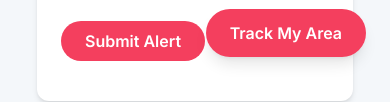
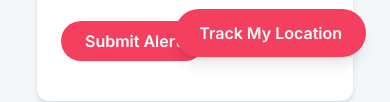
Before and after one commit to Surendersahk/SUPERNOVAZ, a website: page www/index.html in a window 390 px wide. Shown: the part 763-865 px from the top of the page. Drawn offline with nearby package versions, Linux system fonts and the light colour scheme.

Commit message:
Update index.html

```diff
--- a/www/index.html
+++ b/www/index.html
@@ -164,7 +164,7 @@
 </main>
 <!-- Track My Location Button -->
 <button aria-label="Track My Location" class="fixed bottom-6 right-6 bg-[#f43f5e] text-white px-6 py-3 rounded-full font-semibold shadow-lg hover:bg-[#e11d48] z-50">
-    Track My Area
+    Track My Location
 </button>
 </body>
 </html>
```
